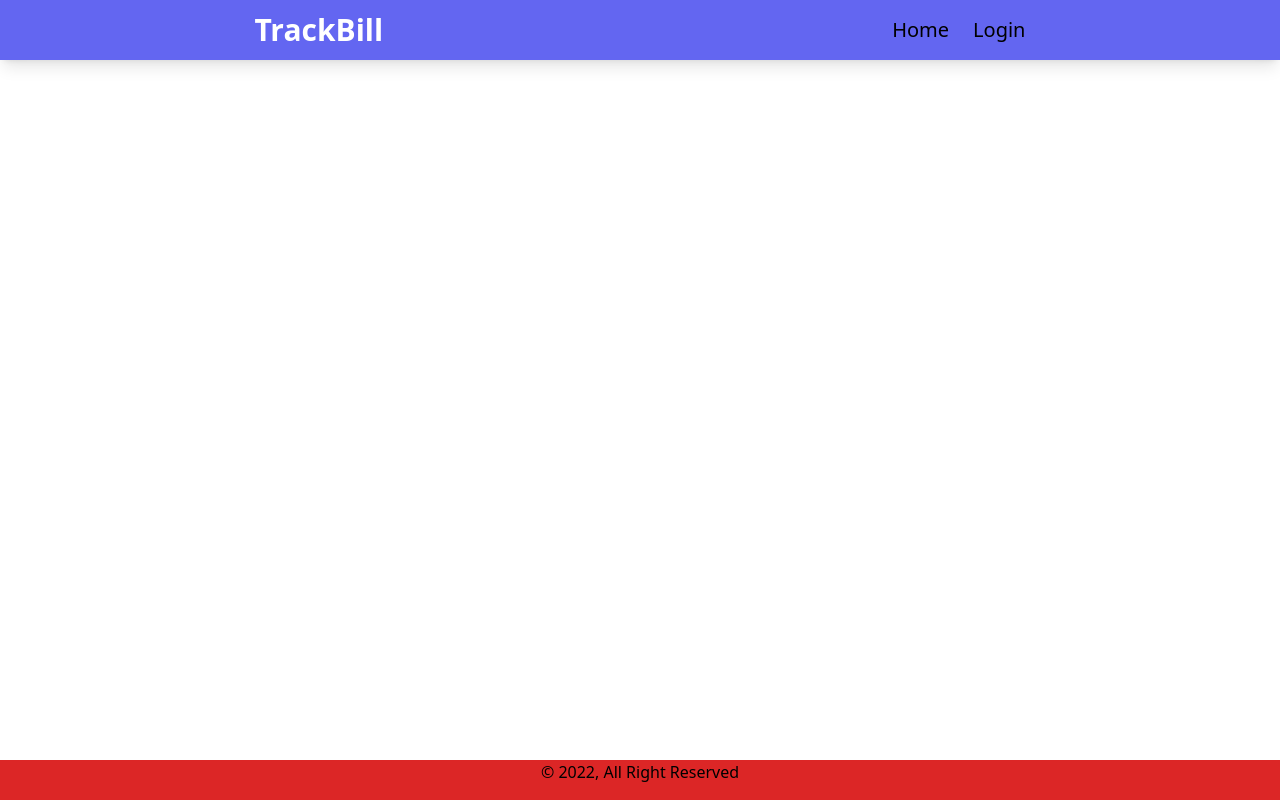
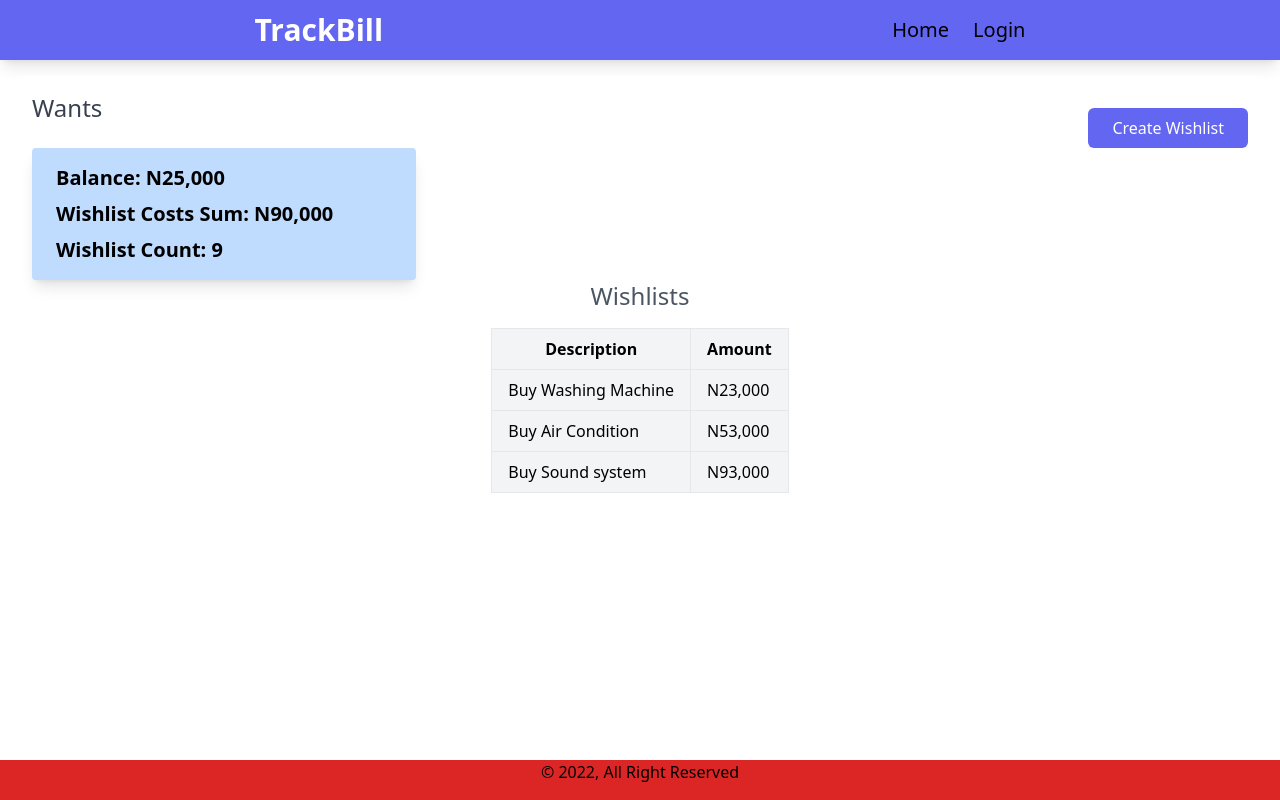
Before and after one commit to holuborhee/trackbill, a Vue app: page /single-expense-category in a window 1280 px wide. Built offline with nearby package versions, Linux system fonts and the light colour scheme.

Commit message:
create single expense page and modal

```diff
--- a/src/App.vue
+++ b/src/App.vue
@@ -17,11 +17,13 @@
 <script>
 import TheHeader from './components/TheHeader.vue'
 import TheFooter from './components/TheFooter.vue'
+import WishListModal from './components/WishListModal.vue'
 
 export default {
   components:{
     TheHeader,
     TheFooter,
+    WishListModal,
   }
 
 }
--- /dev/null
+++ b/src/components/WishListModal.vue
@@ -0,0 +1,69 @@
+<template>
+    <div>
+
+      <button
+      class="mt-4 bg-indigo-500 text-white py-2 px-6 rounded-md hover:bg-indigo-600"
+        @click="toggleModal = !toggleModal">Create Wishlist
+      </button>
+         <div class="fixed overflow-x-hidden overflow-y-auto inset-0 flex justify-center items-center z-50" v-if="toggleModal">
+
+             <div class="relative mx-auto w-auto max-w-2xl">
+                 <div class="bg-white w-full rounded shadow-2xl flex flex-col px-6 py-4 justify-center items-center">
+                     <div class="text-2xl font-bold">Create WishList</div>
+                         <div class="mt-10 sm:mt-0">
+                            <div class="">
+                              <div class="md:col-span-1">
+
+                              </div>
+                              <div class="mt-5 md:mt-0 md:col-span-2">
+                                <form action="#">
+                                  <div class="shadow overflow-hidden sm:rounded-md">
+                                    <div class="px-4 py-5 bg-white sm:p-6">
+                                      <div class="">
+                                          <div class="px-8 py-6">
+                                              <label for="" class="block font-semibold">Amount:</label>
+                                              <input type="text" placeholder="Enter Amount" name="amount" class="border-w-full h-5 px-3 py-5 md-2 hover:outline:none focus-ring-1 focus:ring-indigo-400 rounded-md">
+
+                                          </div>
+
+                                          <div class="px-8 py-6">
+                                              <label for="" class="block font-semibold">Description:</label>
+                                              <textarea placeholder="Enter Description" name="description" class="border-w-full h-5 px-3 py-5 md-2 hover:outline:none focus-ring-1 focus:ring-indigo-400 rounded-md"></textarea>
+                                              <!-- <input type="text" placeholder="Enter Amount" name="amount" class="border-w-full h-5 px-3 py-5 md-2 hover:outline:none focus-ring-1 focus:ring-indigo-400 rounded-md"> -->
+
+                                          </div>
+                                      </div>
+                                    </div>
+                                      <div class="px-4 py-3 bg-gray-50 text-right sm:px-6">
+                                          <button type="submit" class="inline-flex justify-center py-2 px-4 border border-transparent shadow-sm text-sm font-medium rounded-md text-white bg-indigo-600 hover:bg-indigo-700 focus:outline-none focus:ring-2 focus:ring-offset-2 focus:ring-indigo-500">
+                                            Save
+                                          </button>
+                                      </div>
+                                  </div>
+                                </form>
+                              </div>
+                            </div>
+                          </div>
+                          <button class="rounded bg-red-500 px-4 mt-4 py-2 w-3/12 m-auto mb-1" @click="toggleModal=false">
+                          Close
+                          </button>
+                     </div>
+                 </div>
+           </div>
+        <div v-if="toggleModal" class="absolute z-40 inset-0 opacity-25 bg-black">
+
+        </div>
+
+    </div>
+</template>
+<script>
+
+export default {
+    name:"modal",
+    data(){
+        return{
+            toggleModal:false
+        }
+    }
+}
+</script>
--- a/src/main.js
+++ b/src/main.js
@@ -1,8 +1,9 @@
-import { createApp } from 'vue'
+import { createApp, VueElement } from 'vue'
+
 
 import App from './App.vue'
 import router from './routes'
 const app = createApp(App)
 import './index.css'
 app.use(router)
-app.mount('#app')
+ app.mount('#app')
--- a/src/routes.js
+++ b/src/routes.js
@@ -2,6 +2,10 @@ import { createRouter, createWebHistory } from "vue-router";
 
 import Login from "./views/Login.vue";
 import ExpenseCategory from "./views/ExpenseCategory.vue";
+import SingleExpenseCategory from "./views/SingleExpenseCategory.vue";
+
+
+
 
 
 const routes =  [
@@ -21,6 +25,14 @@ const routes =  [
                     name:'expense-category'
                     },
 
+                    {
+                      path: "/single-expense-category",
+                      component: SingleExpenseCategory,
+                      name:'single-expense-category'
+                    },
+
+
+
                 ];
 const router = createRouter( {
 
--- a/src/views/ExpenseCategory.vue
+++ b/src/views/ExpenseCategory.vue
@@ -24,7 +24,7 @@
                             <td class="border px-4 py-2">N23,000</td>
                             <td class="border px-4 py-2">3</td>
                             <td class="border px-4 py-2">
-                                <button class="rounded px-3 py-2 mr-2 bg-orange-500 hover:bg-orange-700">View</button>
+                                <a href="single-expense-category" class="rounded px-3 py-2 mr-2 bg-orange-500 hover:bg-orange-700">View</a>
                              </td>
                         </tr>
 
@@ -33,7 +33,7 @@
                             <td class="border px-4 py-2">N53,000</td>
                             <td class="border px-4 py-2">5</td>
                             <td class="border px-4 py-2">
-                                 <button class="rounded px-3 py-2 mr-2 bg-orange-500 hover:bg-orange-700">View</button>
+                                <a href="single-expense-category" class="rounded px-3 py-2 mr-2 bg-orange-500 hover:bg-orange-700">View</a>
                             </td>
                         </tr>
 
@@ -42,7 +42,7 @@
                             <td class="border px-4 py-2">N71,000</td>
                             <td class="border px-4 py-2">1</td>
                             <td class="border px-4 py-2">
-                                <button class="rounded px-3 py-2 mr-2 bg-orange-500 hover:bg-orange-700">View</button>
+                                <a href="single-expense-category" class="rounded px-3 py-2 mr-2 bg-orange-500 hover:bg-orange-700">View</a>
                              </td>
                         </tr>
 
--- /dev/null
+++ b/src/views/SingleExpenseCategory.vue
@@ -0,0 +1,77 @@
+<template>
+
+
+    <div class="p-4 m-4 bg-white rounded flex flex-col justify-center justify-between">
+            <div class="flex justify-center justify-between">
+                <h1 class="text-2xl text-gray-700 mb-4">Wants</h1>
+              <WishListModal />
+            </div>
+
+            <div class="max-w-sm rounded overflow-hidden shadow-lg bg-blue-200">
+                <div class="px-6 py-4">
+                    <div class="font-bold text-xl mb-2">Balance: N25,000</div>
+                    <div class="font-bold text-xl mb-2">Wishlist Costs Sum: N90,000</div>
+
+                    <p class="font-bold text-xl text-base">
+                        Wishlist Count: 9
+                     </p>
+                 </div>
+
+            </div>
+
+
+
+            <div class="flex justify-center mb-4 text-2xl text-gray-600">
+                <p>Wishlists</p>
+            </div>
+        <div class="flex justify-center">
+
+            <table class="table-auto justify-center bg-gray-100">
+
+                <thead>
+                    <tr>
+
+                        <th class="border px-4 py-2">Description</th>
+                        <th class="border px-4 py-2">Amount</th>
+
+                    </tr>
+                </thead>
+
+                <tbody>
+                        <tr>
+                            <td class="border px-4 py-2">Buy Washing Machine</td>
+                            <td class="border px-4 py-2">N23,000</td>
+
+                        </tr>
+
+                        <tr>
+                           <td class="border px-4 py-2">Buy Air Condition</td>
+                            <td class="border px-4 py-2">N53,000</td>
+                        </tr>
+
+                        <tr>
+                          <td class="border px-4 py-2">Buy Sound system</td>
+                            <td class="border px-4 py-2">N93,000</td>
+                        </tr>
+
+                </tbody>
+
+            </table>
+        </div>
+
+    </div>
+</template>
+
+
+<script>
+
+import WishListModal from '../components/WishListModal.vue'
+
+export default {
+  components:{
+
+    WishListModal,
+  }
+
+}
+</script>
```
